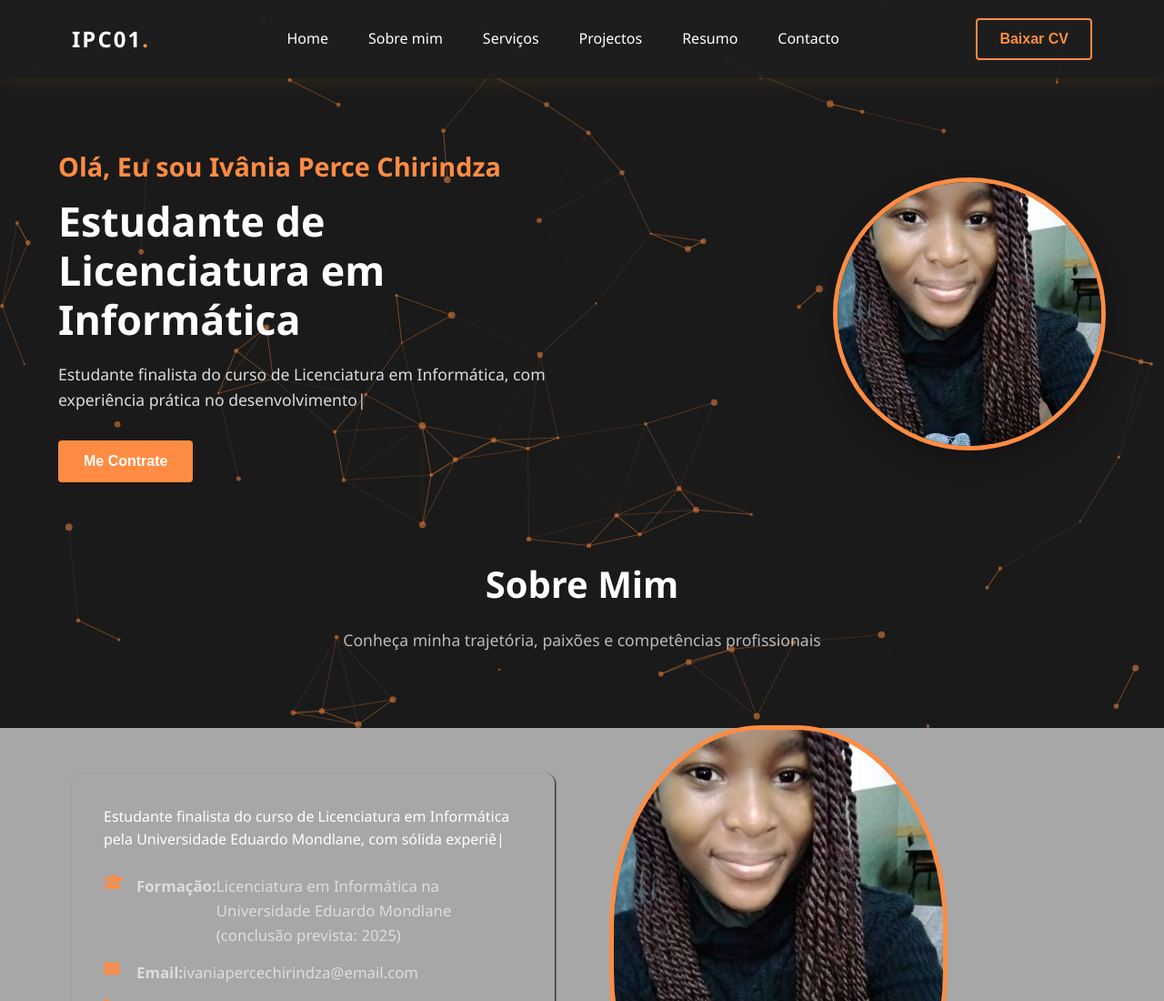
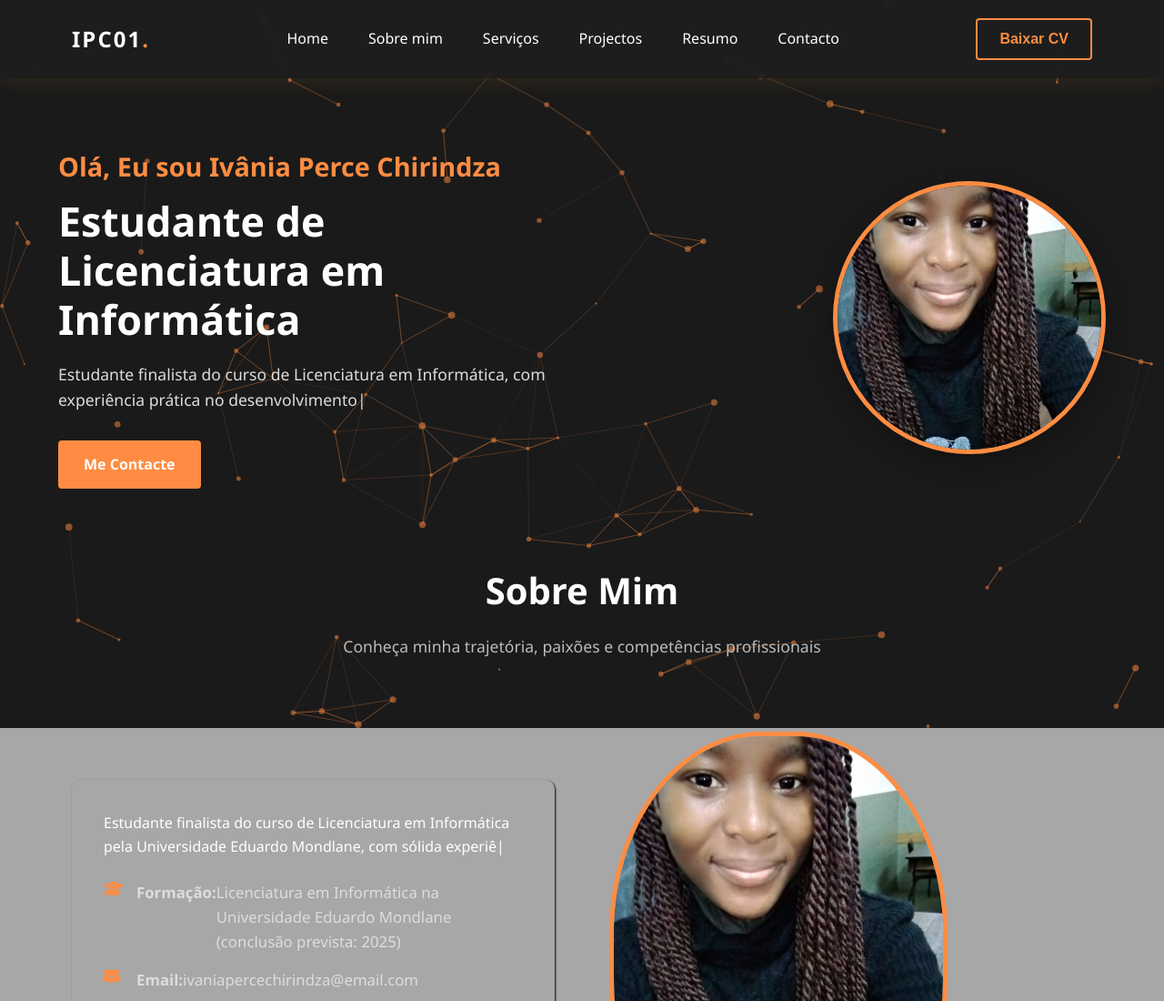
Before and after one commit to IPC01/Portifolio, a plain HTML site: page index.html in a window 1280 px wide. Shown: the top 1100 px of the page at 91% size. Drawn offline with nearby package versions, Linux system fonts and the light colour scheme; animation ran at ten frames a second.

Commit message:
ajuste final

```diff
--- a/index.html
+++ b/index.html
@@ -51,7 +51,7 @@
             <h1>Estudante de Licenciatura em Informática</h1>
             <p><span id="typed-hero"></span></p>
 
-            <button class="btn-hire">Me Contrate</button>
+            <a class="btn-hire" href="#contact">Me Contacte</a>
         </div>
         <div class="hero-img">
             <img src="ivania.jpg" alt="Foto de Perfil" />
```
